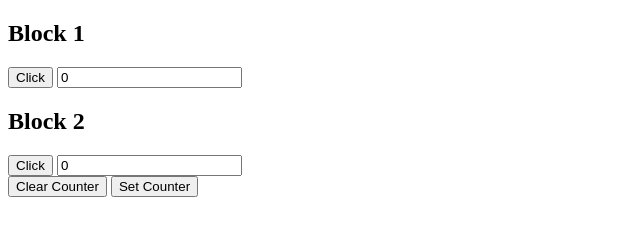
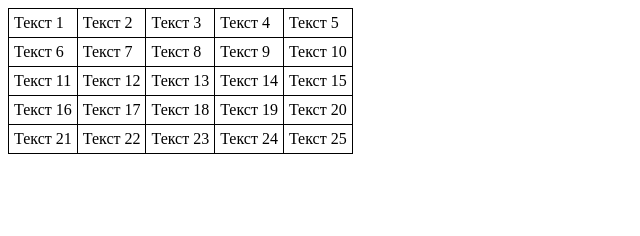
Before and after one commit to tanyazetova/fe-pro, a plain HTML site: page index.html in a window 1280 px wide. Shown: the whole page, without its empty margins (0-640 px from the left). Drawn offline with Linux system fonts and the light colour scheme.

Commit message:
add homework 49

```diff
--- a/index.html
+++ b/index.html
@@ -5,25 +5,63 @@
     <meta charset="UTF-8">
     <meta http-equiv="X-UA-Compatible" content="IE=edge">
     <meta name="viewport" content="width=device-width, initial-scale=1.0">
-    <title>Homework-50</title>
+    <title>Homework-49</title>
+    <style>
+        table {
+            border-collapse: collapse;
+        }
+
+        td {
+            border: 1px solid black;
+            padding: 5px;
+            cursor: pointer;
+        }
+
+        textarea {
+            width: 100%;
+            height: 100px;
+        }
+    </style>
 </head>
 
 <body>
-    <div id="block1">
-        <h2>Block 1</h2>
-        <button onclick="incrementCounter('block1')">Click</button>
-        <input type="number" id="counter1" value="0" readonly>
-    </div>
-
-    <div id="block2">
-        <h2>Block 2</h2>
-        <button onclick="incrementCounter('block2')">Click</button>
-        <input type="number" id="counter2" value="0" readonly>
-    </div>
-
-    <button onclick="clearCounters()">Clear Counter</button>
-    <button onclick="setCounter()">Set Counter</button>
-
+    <table id="table">
+        <tr>
+            <td>Текст 1</td>
+            <td>Текст 2</td>
+            <td>Текст 3</td>
+            <td>Текст 4</td>
+            <td>Текст 5</td>
+        </tr>
+        <tr>
+            <td>Текст 6</td>
+            <td>Текст 7</td>
+            <td>Текст 8</td>
+            <td>Текст 9</td>
+            <td>Текст 10</td>
+        </tr>
+        <tr>
+            <td>Текст 11</td>
+            <td>Текст 12</td>
+            <td>Текст 13</td>
+            <td>Текст 14</td>
+            <td>Текст 15</td>
+        </tr>
+        <tr>
+            <td>Текст 16</td>
+            <td>Текст 17</td>
+            <td>Текст 18</td>
+            <td>Текст 19</td>
+            <td>Текст 20</td>
+        </tr>
+        <tr>
+            <td>Текст 21</td>
+            <td>Текст 22</td>
+            <td>Текст 23</td>
+            <td>Текст 24</td>
+            <td>Текст 25</td>
+        </tr>
+    </table>
 
     <script src="main.js"></script>
 </body>
--- a/main.js
+++ b/main.js
@@ -1,57 +1,40 @@
-function incrementCounter(blockId) {
-  const counterElement = document
-    .getElementById(blockId)
-    .querySelector('input[type=number]');
-  let counterValue = parseInt(counterElement.value);
-  counterValue++;
-  counterElement.value = counterValue;
-  saveCounter(blockId, counterValue);
-}
+function handleCellClick(event) {
+  const { target } = event;
 
-function saveCounter(blockId, counterValue) {
-  localStorage.setItem(blockId, counterValue);
-}
+  if (target.tagName === 'TD') {
+    const cell = target;
+    const currentText = cell.innerText;
+    cell.innerText = '';
 
-function getCounter(blockId) {
-  let counterValue = localStorage.getItem(blockId);
-  if (counterValue === null) {
-    counterValue = 0;
-  } else {
-    counterValue = parseInt(counterValue);
-  }
-  return counterValue;
-}
+    const textarea = document.createElement('textarea');
+    textarea.value = currentText;
 
-function setCounter() {
-  const blockId = prompt('Введіть id блоку:');
-  const counterValue = parseInt(prompt('Введіть значення лічильника:'));
-  const counterElement = document
-    .getElementById(blockId)
-    ?.querySelector('input[type=number]');
-  if (counterElement) {
-    counterElement.value = counterValue;
-    saveCounter(blockId, counterValue);
-  } else {
-    alert('Блок з таким id не знайдений.');
+    const saveButton = createButton('Save');
+    const cancelButton = createButton('Cancel');
+
+    cell.appendChild(textarea);
+    cell.appendChild(saveButton);
+    cell.appendChild(cancelButton);
+
+    saveButton.addEventListener('click', () => saveChanges(cell, textarea));
+    cancelButton.addEventListener('click', () =>
+      cancelEditing(cell, currentText)
+    );
   }
 }
 
-function clearCounters() {
-  const counterElements = document.querySelectorAll('input[type=number]');
-  counterElements.forEach((counterElement) => {
-    const blockId = counterElement.parentNode.id;
-    counterElement.value = 0;
-    saveCounter(blockId, 0);
-  });
+function createButton(text) {
+  const button = document.createElement('button');
+  button.textContent = text;
+  return button;
 }
 
-function start() {
-  const counterElements = document.querySelectorAll('input[type=number]');
-  counterElements.forEach((counterElement) => {
-    const blockId = counterElement.parentNode.id;
-    const counterValue = getCounter(blockId);
-    counterElement.value = counterValue;
-  });
+function saveChanges(cell, textarea) {
+  cell.innerText = textarea.value;
 }
 
-start();
+function cancelEditing(cell, previousText) {
+  cell.innerText = previousText;
+}
+
+document.getElementById('table').addEventListener('click', handleCellClick);
```
